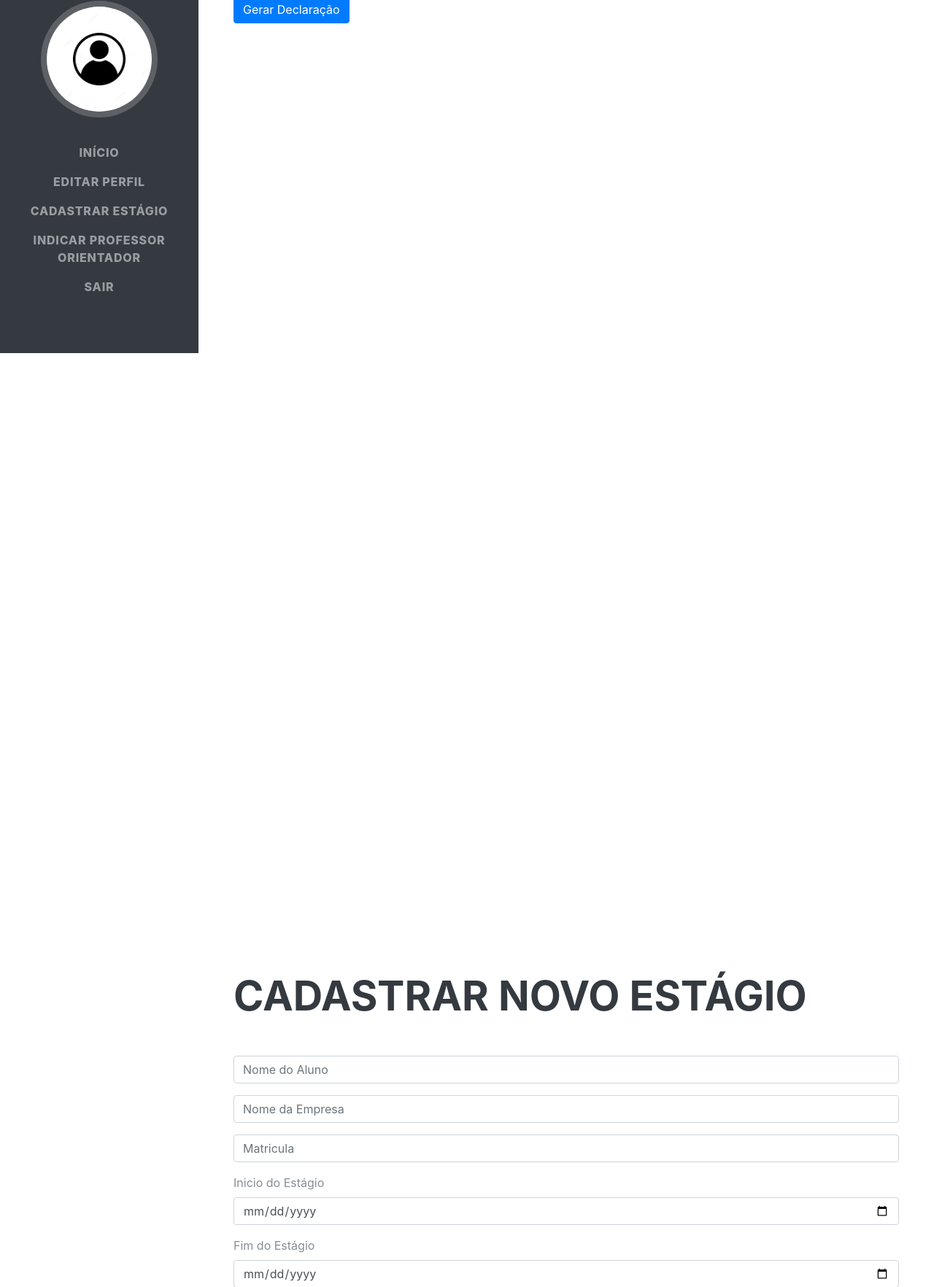
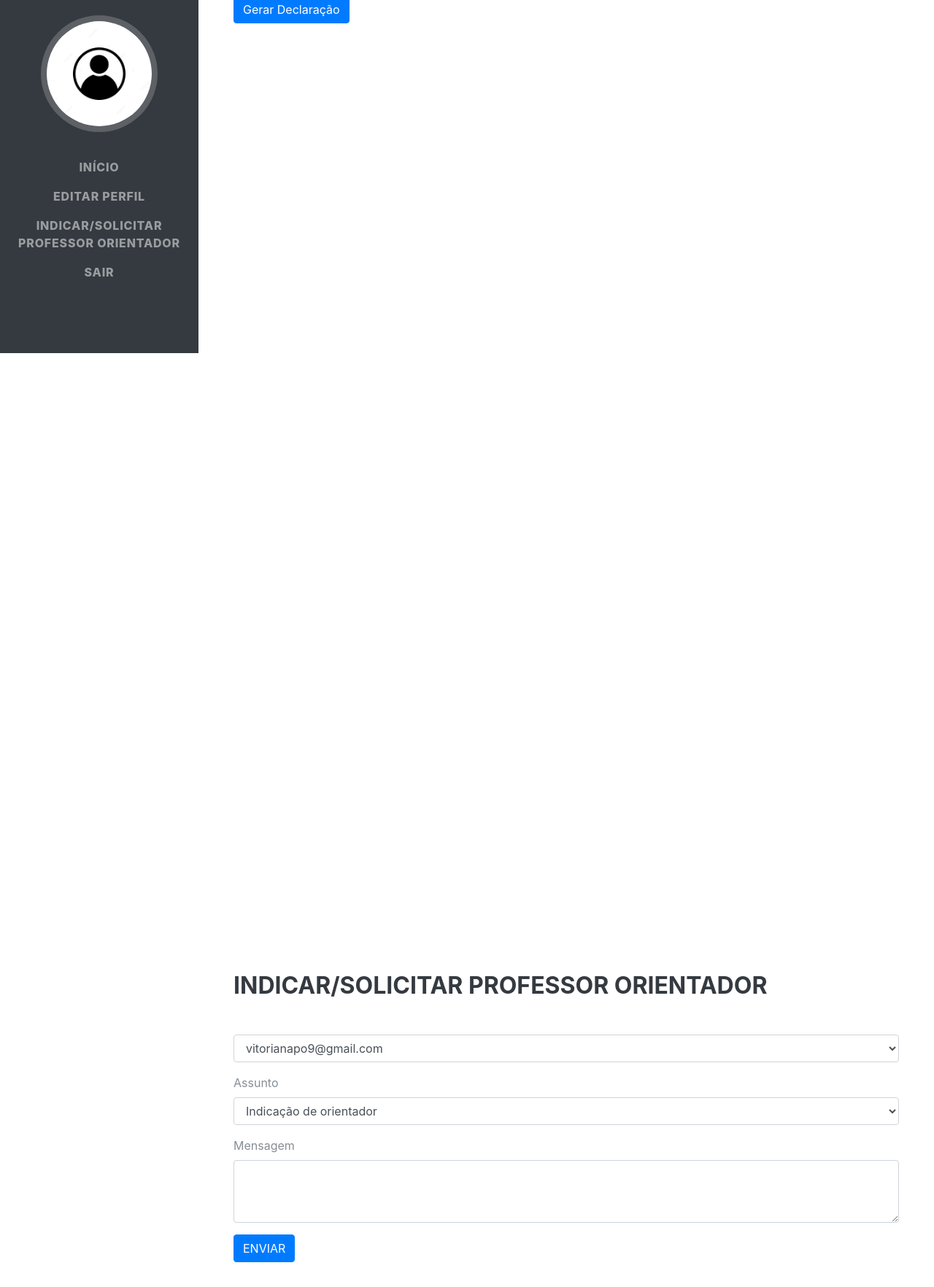
Before and after one commit to vitoriabelmiro05/sise-certo, a PHP site: page /painel.php in a window 1280 px wide. Shown: the part 316-2080 px from the top of the page at 73% size. After the commit the page ends 2046 px from the top, so only its background shows below. Run offline with PHP 8.4, Linux system fonts and the light colour scheme; the visitor is signed in with stand-in values (Sample User, id 1); data that the repository does not hold is empty; some web fonts are replaced.

Commit message:
paineis divididos

```diff
--- a/acesso.php
+++ b/acesso.php
@@ -3,6 +3,7 @@
 <heade>
 <meta charset="UTF-8">
     <meta name="viewport" content="width=device-width, initial-scale=1.0">
+    <link rel="shortcut icon" href="favicon_io (1)/favicon.ico" type="image/x-icon">
 
     <link rel="stylesheet" href="https://stackpath.bootstrapcdn.com/bootstrap/4.1.3/css/bootstrap.min.css"
         integrity="sha384-MCw98/SFnGE8fJT3GXwEOngsV7Zt27NXFoaoApmYm81iuXoPkFOJwJ8ERdknLPMO" crossorigin="anonymous">
--- a/administrador.php
+++ b/administrador.php
@@ -19,6 +19,7 @@ $cons=mysqli_query($conn, $consul);
             <meta charset="utf-8">
 
            <link href="vendor/bootstrap/css/bootstrap.min.css" rel="stylesheet">
+           <link rel="shortcut icon" href="favicon_io (1)/favicon.ico" type="image/x-icon">
 
         <!-- Custom fonts for this template -->
         <link href="https://fonts.googleapis.com/css?family=Saira+Extra+Condensed:500,700" rel="stylesheet">
--- a/edita_estagio.php
+++ b/edita_estagio.php
@@ -3,6 +3,7 @@
 <heade>
 <meta charset="UTF-8">
     <meta name="viewport" content="width=device-width, initial-scale=1.0">
+    <link rel="shortcut icon" href="favicon_io (1)/favicon.ico" type="image/x-icon">
 
 
     <link rel="stylesheet" href="edita.css" />
--- a/editar.php
+++ b/editar.php
@@ -3,6 +3,7 @@
 <heade>
 <meta charset="UTF-8">
     <meta name="viewport" content="width=device-width, initial-scale=1.0">
+    <link rel="shortcut icon" href="favicon_io (1)/favicon.ico" type="image/x-icon">
 
 
     <link rel="stylesheet" href="edita.css" />
--- a/excluir_estagio.php
+++ b/excluir_estagio.php
@@ -4,8 +4,10 @@ session_start();
 include('conexao.php');
 
 $idestagio = filter_input(INPUT_POST, 'idestagio', FILTER_SANITIZE_STRING);
-$id= $_GET["idestagio"];
-$query5 = mysqli_query($conn, "delete from estagio where idestagio = '$idestagio'" );
+
+
+
+$query5 = mysqli_query($conn, "DELETE from estagio where idestagio = '$idestagio'");
 
 if($query5){
     header("Location: administrador.php");
--- a/painel.php
+++ b/painel.php
@@ -15,6 +15,7 @@ $con3= mysqli_query($conn, $consultaeS);
             <meta charset="utf-8">
 
            <link href="vendor/bootstrap/css/bootstrap.min.css" rel="stylesheet">
+           <link rel="shortcut icon" href="favicon_io (1)/favicon.ico" type="image/x-icon">
 
         <!-- Custom fonts for this template -->
         <link href="https://fonts.googleapis.com/css?family=Saira+Extra+Condensed:500,700" rel="stylesheet">
@@ -26,6 +27,7 @@ $con3= mysqli_query($conn, $consultaeS);
         <script src="js/jquery.mask.min.js" type="text/javascript" ></script>
         <script src="js/bootstrap.min.js" type="text/javascript" ></script>
         <script src="js/bootstrap-notify.min.js" type="text/javascript" ></script>
+
 
 
 
@@ -55,12 +57,13 @@ $con3= mysqli_query($conn, $consultaeS);
                     <li class="nav-item">
                         <a class="nav-link js-scroll-trigger" href="#perfil">Editar Perfil</a>
                     </li>
-                    <li class="nav-item">
+
+                    <!-- <li class="nav-item">
                         <a class="nav-link js-scroll-trigger" href="#estagio">Cadastrar Estágio</a>
-                    </li>
+                    </li> -->
 
 					<li class="nav-item">
-                        <a class="nav-link js-scroll-trigger" href="#indica">Indicar Professor Orientador</a>
+                        <a class="nav-link js-scroll-trigger" href="#indica">Indicar/Solicitar Professor Orientador</a>
                     </li>
 
 
@@ -187,54 +190,10 @@ $con3= mysqli_query($conn, $consultaeS);
 
 
             </section>
-		   <section class="resume-section p-3 p-lg-5 d-flex justify-content-center" id="estagio">
-                <div class="w-100">
-                    <h2 class="mb-5 " >Cadastrar novo estágio</h2>
-                    <form action="processaEsta.php" method="post">
-					 <div class="form-group">
-                            <input type="text" class="form-control" id="NOME" name="NOME" aria-describedby="emailHelp" placeholder="Nome do Aluno" required>
-                        </div>
-						<div class="form-group">
-                            <input type="text" class="form-control" id="NOMEMP" name="NOMEMP" aria-describedby="emailHelp" placeholder="Nome da Empresa" required>
-                        </div>
-                        <div class="form-group">
-                            <input type="text" class="form-control" id="MATRICULA" name="MATRICULA" aria-describedby="emailHelp" placeholder="Matricula" required>
-                        </div>
-                        <div class="form-group">
-
-                            <label for="exampleInputEmail1">Inicio do Estágio</label>
-                            <input type="date" class="form-control" id="exampleInputEmail1" aria-describedby="emailHelp" placeholder="Data" name="DATAI" id="DATAI">
-
-                        </div>
-						<div class="form-group">
-
-                            <label for="exampleInputEmail1">Fim do Estágio</label>
-                            <input type="date" class="form-control" id="exampleInputEmail1" aria-describedby="emailHelp" placeholder="Data" name="DATAF" id="DATAF">
-
-                        </div>
-                        <div class="form-group">
-                            <label for="exampleInputPassword1">Carga horária</label>
-                            <input type="time" class="form-control" id="exampleInputPassword1"  name="CARGA" id="CARGA" min="00:00" max="23:59" required>
-                        </div>
-						 <div class="form-group">
-                            <input type="text" class="form-control" id="NOMEO" name="NOMEO" aria-describedby="emailHelp" placeholder="Nome do Professor Orientador" required>
-                        </div>
-
-
-                        <button type="submit" class="btn btn-primary">Enviar</button>
-                         <br>
-
-
-                    </form>
-
-
-                </div>
-
-            </section>
 
 		  <section class="resume-section p-3 p-lg-5 d-flex justify-content-left" id="indica">
                 <div class="w-100">
-                    <h3 class="mb-5 " >Indicar Professor Orientador</h3>
+                    <h3 class="mb-5 " >Indicar/Solicitar Professor Orientador</h3>
                     <form action="email" method="post">
 
   <div class="form-group">
--- a/professor.php
+++ b/professor.php
@@ -15,6 +15,7 @@ $con3= mysqli_query($conn, $consultaeS);
             <meta charset="utf-8">
 
            <link href="vendor/bootstrap/css/bootstrap.min.css" rel="stylesheet">
+           <link rel="shortcut icon" href="favicon_io (1)/favicon.ico" type="image/x-icon">
 
         <!-- Custom fonts for this template -->
         <link href="https://fonts.googleapis.com/css?family=Saira+Extra+Condensed:500,700" rel="stylesheet">
@@ -137,7 +138,7 @@ $con3= mysqli_query($conn, $consultaeS);
 				 <div class="form-group">
                 Senha: <input type="text" class="form-control"name= "senha" value="<?php echo $dado["senha"];?>"/> <br/>
 				 </div>
-                <input type= "submit" value= "Alterar"/>
+                 <input type= "submit" value= "Alterar"class="btn btn-primary"/>
                 <a class="btn btn-primary" href="status.php" role="button">Excluir conta</a>
                 <?php  } ?>
 
--- a/verifica_usuario.php
+++ b/verifica_usuario.php
@@ -15,6 +15,8 @@ if($row[0] == 'setor de estagio'){
 }else if($row[0] == 'professor'){
     header("Location: professor.php");
 
+}else {
+    header("Location: painel.php");
 }
 
 //echo $row[0];
```
